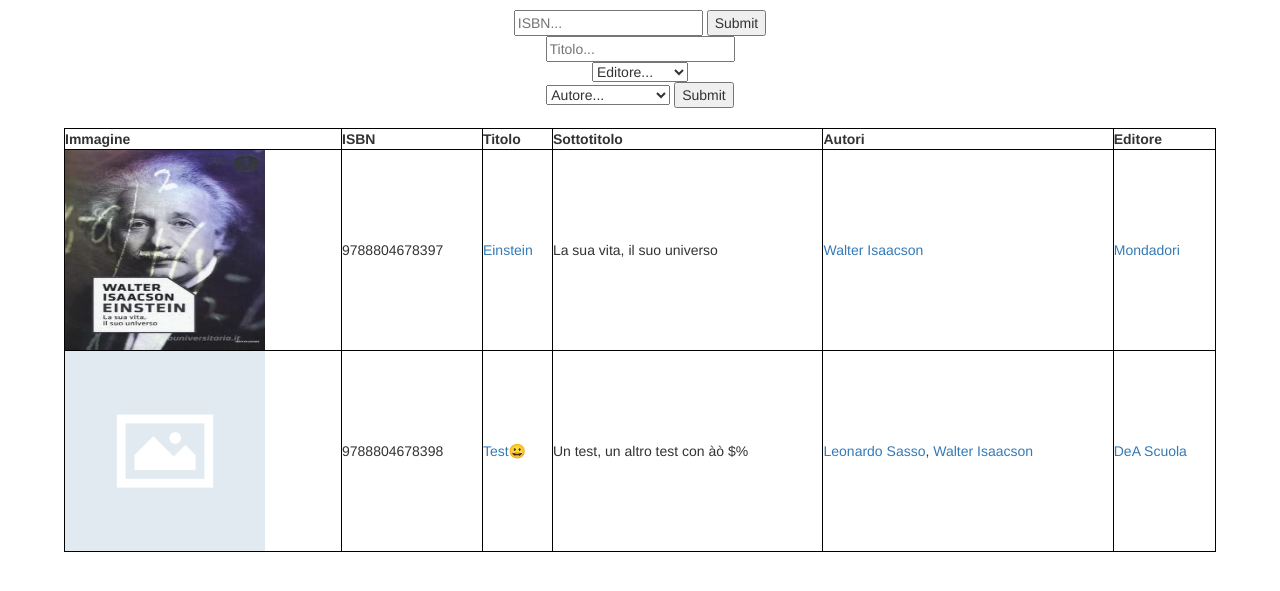
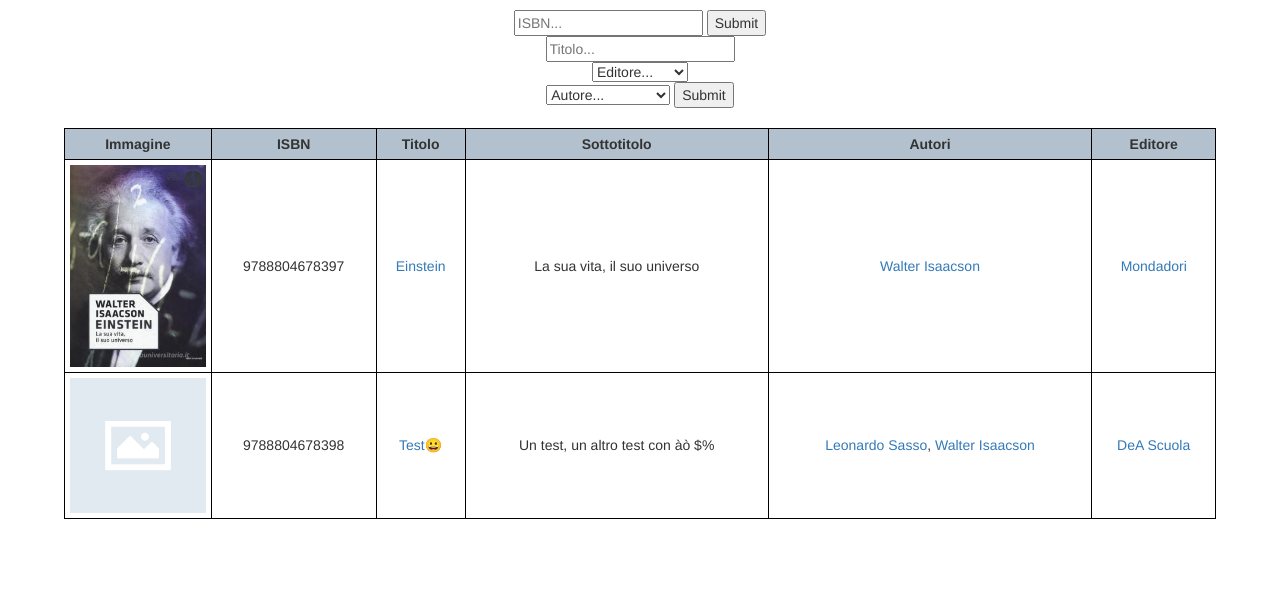
Before and after one commit to alessandro-2002/BiblioPlus, a PHP site: page / in a window 1280 px wide. Shown: the part 134-725 px from the top of the page. Run offline with PHP 8.4, Linux system fonts and the light colour scheme; data comes from the database, SQL or seed files in the repository; data that the repository does not hold is empty.

Commit message:
reso la tabella .books un po' bellina

```diff
--- a/css/home.css
+++ b/css/home.css
@@ -1,14 +1,36 @@
 .books img {
-    height: 200px;
-    width: 200px;
+    max-height: 100%;
+    max-width: 100%;
+    width:auto;
+    object-fit: cover;
 }
 
 .books table {
     width: 100%;
 }
 
+.books td{
+    text-align: center;
+    padding: 5px 5px;
+}
+
+.books th{
+    background: #b3c1ce;
+    text-align: center;
+    padding: 5px 5px;
+}
+
+.picture-box{
+    max-height: 200px;
+    min-height: 100px;
+    max-width: 200px;
+    max-width: 100px;
+}
+
 .books table, th, tr, td {
     border: 1px solid black;
+    text-align: center;
+    padding: 5px 5px;
 }
 
 .search {
--- a/index.php
+++ b/index.php
@@ -298,7 +298,7 @@
                         echo "<tr>";
 
                         //cover
-                        echo "<td><img src='images/";
+                        echo "<td class='picture-box'><img src='images/";
                         if ($book['cover'] != NULL) {
                             echo $book['cover'];
                         } else {
```
